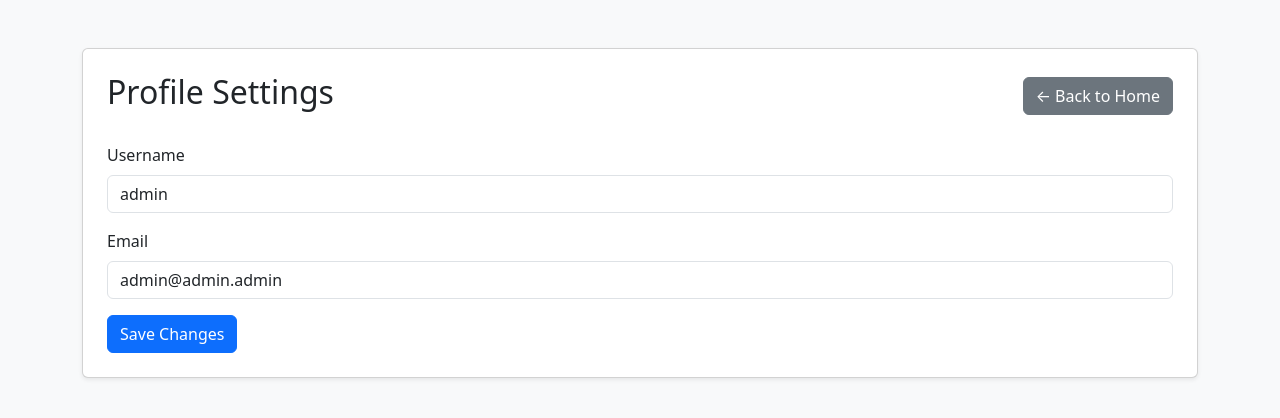
After one commit to zasowo/komunikator, a Django app: page /profile/ in a window 1280 px wide. The commit adds this page. Shown: the top 418 px of the page. Run offline with Django 5.2, Linux system fonts and the light colour scheme; a user stored in the database is signed in.

Commit message:
profile settings, home page flow

```diff
--- /dev/null
+++ b/core/forms.py
@@ -0,0 +1,11 @@
+from django import forms
+from django.contrib.auth.forms import User
+
+class UserUpdateForm(forms.ModelForm):
+    class Meta:
+        model = User
+        fields = ['username', 'email']
+        widgets = {
+            'username': forms.TextInput(attrs={'class': 'form-control', 'id': 'id_username'}),
+            'email': forms.EmailInput(attrs={'class': 'form-control', 'id': 'id_email'}),
+        }
--- /dev/null
+++ b/core/templates/profile/profile_settings.html
@@ -0,0 +1,38 @@
+<!-- templates/profile_settings.html -->
+<!DOCTYPE html>
+<html lang="en">
+<head>
+    <meta charset="UTF-8">
+    <title>User Settings</title>
+    <link href="https://cdn.jsdelivr.net/npm/bootstrap@5.3.0/dist/css/bootstrap.min.css" rel="stylesheet">
+</head>
+<body class="bg-light">
+<div class="container mt-5">
+    <div class="card shadow-sm p-4">
+        <div class="d-flex justify-content-between align-items-center mb-4">
+            <h2>Profile Settings</h2>
+            <a href="/home/" class="btn btn-secondary">← Back to Home</a>
+        </div>
+
+        {% if messages %}
+            {% for message in messages %}
+                <div class="alert alert-success">{{ message }}</div>
+            {% endfor %}
+        {% endif %}
+
+        <form method="POST">
+            {% csrf_token %}
+            <div class="mb-3">
+                <label for="id_username" class="form-label">Username</label>
+                {{ form.username }}
+            </div>
+            <div class="mb-3">
+                <label for="id_email" class="form-label">Email</label>
+                {{ form.email }}
+            </div>
+            <button type="submit" class="btn btn-primary">Save Changes</button>
+        </form>
+    </div>
+</div>
+</body>
+</html>
--- a/core/urls.py
+++ b/core/urls.py
@@ -3,8 +3,10 @@ from . import views
 
 urlpatterns = [
     path('', views.home, name='home'),
+    path('home/', views.home, name='home'),
     path('aboutus/', views.aboutus, name='aboutus'),
     path('register/', views.register, name='register'),
     path('login/', views.login_view, name='login'),
     path('logout/', views.logout_view, name='logout'),
+    path('profile/', views.profile_settings, name='profile_settings'),
 ]
--- a/core/views.py
+++ b/core/views.py
@@ -1,7 +1,22 @@
+from django.contrib.auth.decorators import login_required
 from django.shortcuts import render, redirect
 from django.contrib.auth.models import User
 from django.contrib.auth import authenticate, login, logout
 from django.contrib import messages
+from .forms import UserUpdateForm
+
+@login_required(login_url='/login/')
+def profile_settings(request):
+    if request.method == 'POST':
+        form = UserUpdateForm(request.POST, instance=request.user)
+        if form.is_valid():
+            form.save()
+            messages.success(request, f'Your profile has been updated!')
+            return redirect('profile_settings')
+    else:
+        form = UserUpdateForm(instance=request.user)
+    return render(request, 'profile/profile_settings.html', {'form': form})
+
 
 def home(request):
     return render(request, 'home.html')
```
Also changed, not shown: core/models.py (+14 -0 lines), core/templates/home.html (+11 -2 lines), db.sqlite3.
